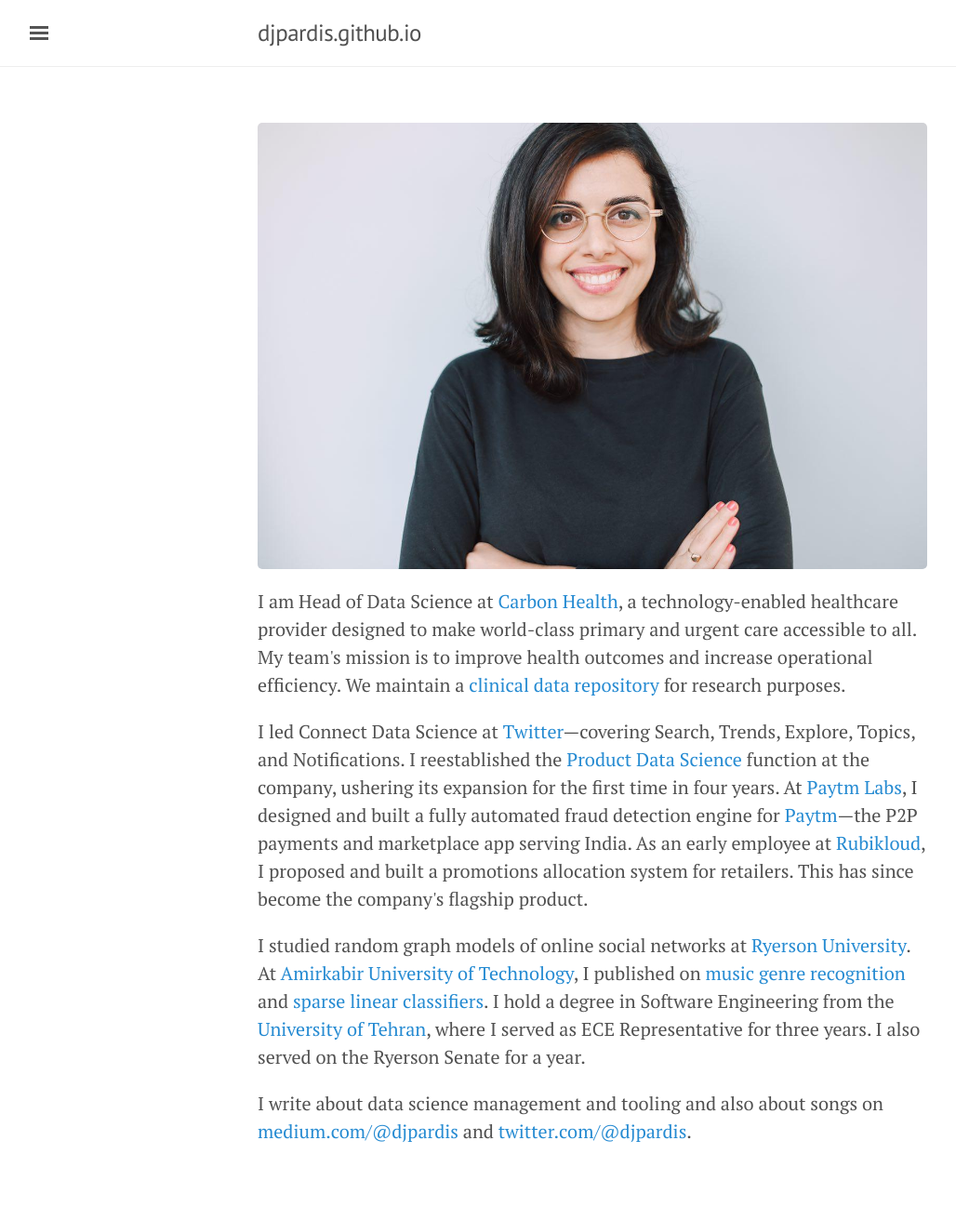
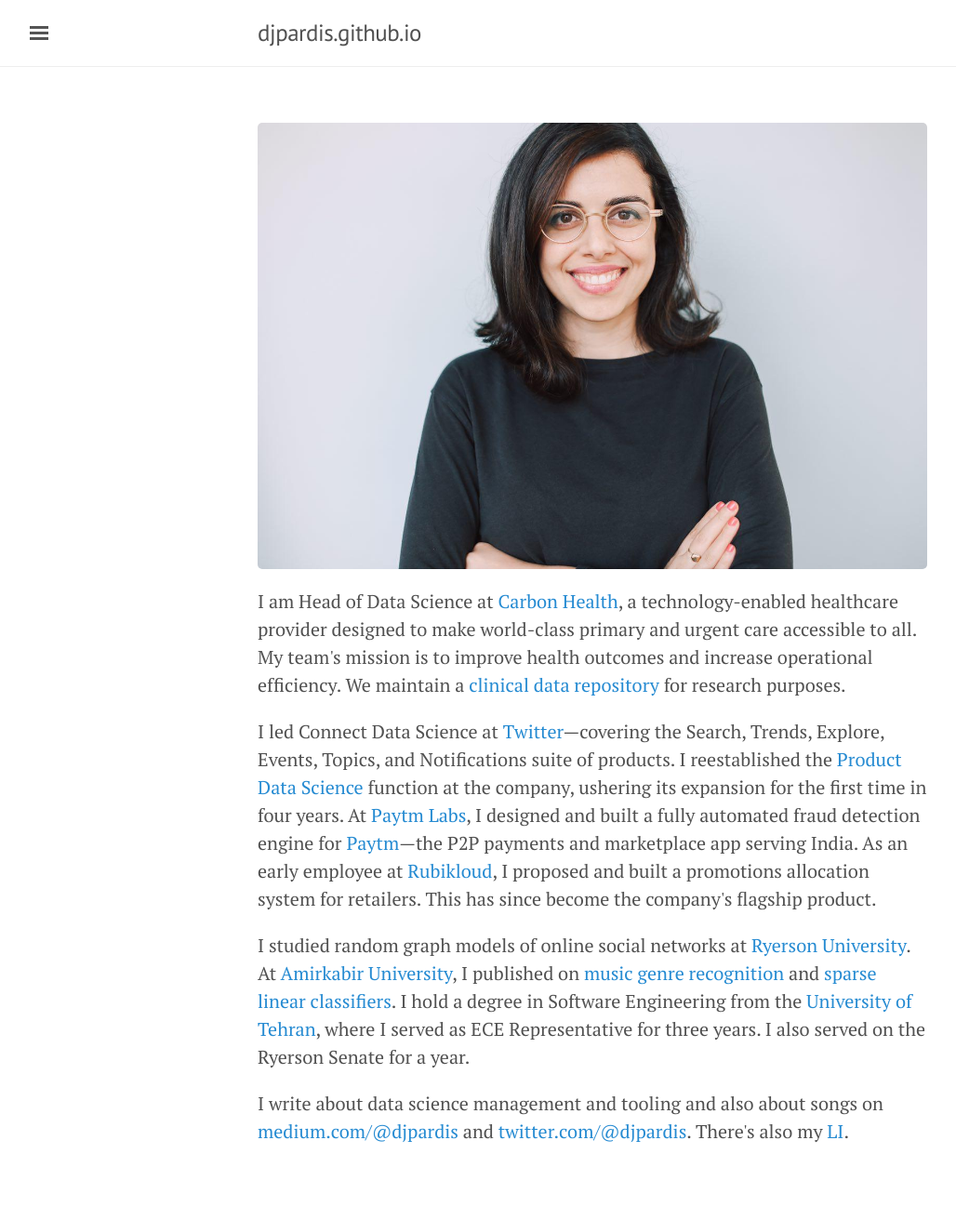
Before and after one commit to djpardis/djpardis.github.io, a Jekyll site: the page built from index.html, in a window 1280 px wide. Shown: the whole page at 93% size, without its empty margins (3-1031 px from the left). Built offline with Jekyll 4.4.1, drawn with Linux system fonts in a browser that asks for light colours.

Commit message:
Fixed bio

```diff
--- a/index.html
+++ b/index.html
@@ -13,15 +13,15 @@ I am Head of Data Science at <a href="https://carbonhealth.com/" target="_blank"
 </p>
 
 <p>
-I led Connect Data Science at <a href="https://twitter.com/" target="_blank">Twitter</a>—covering Search, Trends, Explore, Topics, and Notifications. I reestablished the <a href="https://medium.com/@djpardis/models-for-integrating-data-science-teams-within-organizations-7c5afa032ebd" target="_blank">Product Data Science</a> function at the company, ushering its expansion for the first time in four years. At <a href="http://www.paytmlabs.com" target="_blank">Paytm Labs</a>, I designed and built a fully automated fraud detection engine for <a href="https://paytm.com/" target="_blank">Paytm</a>—the P2P payments and marketplace app serving India. As an early employee at <a href="https://rubikloud.com/" target="_blank">Rubikloud</a>, I proposed and built a promotions allocation system for retailers. This has since become the company's flagship product.
+I led Connect Data Science at <a href="https://twitter.com/" target="_blank">Twitter</a>—covering the Search, Trends, Explore, Events, Topics, and Notifications suite of products. I reestablished the <a href="https://medium.com/@djpardis/models-for-integrating-data-science-teams-within-organizations-7c5afa032ebd" target="_blank">Product Data Science</a> function at the company, ushering its expansion for the first time in four years. At <a href="http://www.paytmlabs.com" target="_blank">Paytm Labs</a>, I designed and built a fully automated fraud detection engine for <a href="https://paytm.com/" target="_blank">Paytm</a>—the P2P payments and marketplace app serving India. As an early employee at <a href="https://rubikloud.com/" target="_blank">Rubikloud</a>, I proposed and built a promotions allocation system for retailers. This has since become the company's flagship product.
 </p>
 
 <p>
-I studied random graph models of online social networks at <a title="MSc in Applied Mathematics at RU" href="http://math.ryerson.ca/graduate/" target="_blank">Ryerson University</a>. At <a title="Department of Computer Engineering" href="http://ceit.aut.ac.ir/autcms/computer-engineering/en/home" target="_blank">Amirkabir University of Technology</a>, I published on <a href="http://cmmr2012.eecs.qmul.ac.uk/sites/cmmr2012.eecs.qmul.ac.uk/files/pdf/papers/cmmr2012_submission_17.pdf" target="_blank">music genre recognition</a> and <a title="Efficient classification based on sparse regression" href="/files/Noorzad2012b.pdf" target="_blank">sparse linear classifiers</a>. I hold a degree in Software Engineering from the <a title="School of Electrical and Computer Engineering" href="http://ece.ut.ac.ir/en" target="_blank">University of Tehran</a>, where I served as ECE Representative for three years. I also served on the Ryerson Senate for a year.
+I studied random graph models of online social networks at <a title="MSc in Applied Mathematics at RU" href="http://math.ryerson.ca/graduate/" target="_blank">Ryerson University</a>. At <a title="Department of Computer Engineering" href="http://ceit.aut.ac.ir/autcms/computer-engineering/en/home" target="_blank">Amirkabir University</a>, I published on <a href="http://cmmr2012.eecs.qmul.ac.uk/sites/cmmr2012.eecs.qmul.ac.uk/files/pdf/papers/cmmr2012_submission_17.pdf" target="_blank">music genre recognition</a> and <a title="Efficient classification based on sparse regression" href="/files/Noorzad2012b.pdf" target="_blank">sparse linear classifiers</a>. I hold a degree in Software Engineering from the <a title="School of Electrical and Computer Engineering" href="http://ece.ut.ac.ir/en" target="_blank">University of Tehran</a>, where I served as ECE Representative for three years. I also served on the Ryerson Senate for a year.
 </p>
 
 <p>
-I write about data science management and tooling and also about songs on <a href="https://medium.com/@djpardis" target="_blank">medium.com/@djpardis</a> and <a href="https://twitter.com/@djpardis" target="_blank">twitter.com/@djpardis</a>.
+I write about data science management and tooling and also about songs on <a href="https://medium.com/@djpardis" target="_blank">medium.com/@djpardis</a> and <a href="https://twitter.com/@djpardis" target="_blank">twitter.com/@djpardis</a>. There's also my <a href="https://www.linkedin.com/in/djpardis/" target="_blank">LI</a>.
 </p>
 
 <!-- <p>
```
Also changed, not shown: other parts of index.html (+2 -2 lines).
